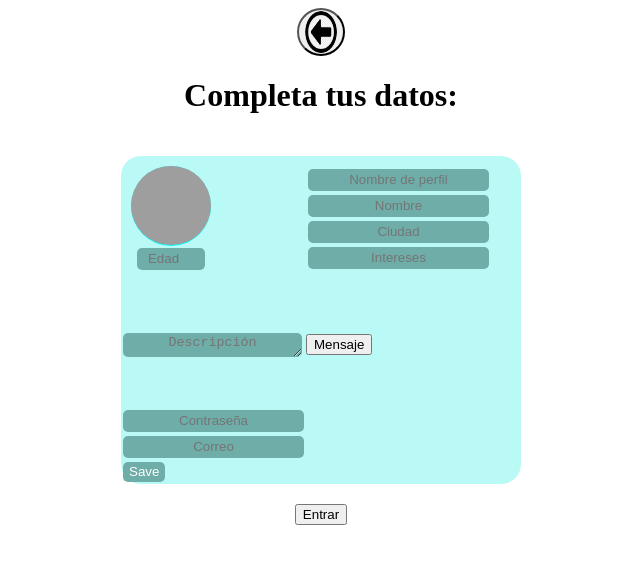
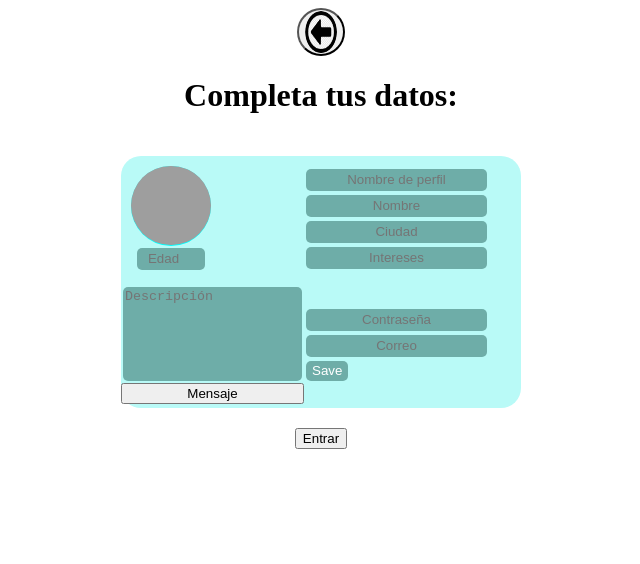
Before and after one commit to JoseLuCG/Proyecto_FinalCurso, a React (Create React App) app in the folder frontend/: page /sing-up in a window 1280 px wide. Shown: the top 564 px of the page, without its empty margins (319-959 px from the left). Built offline with nearby package versions, Linux system fonts and the light colour scheme; grey boxes are pictures that could not be loaded.

Commit message:
Fixex the viewof profile card

```diff
--- a/frontend/src/components/ProfileCard/ProfileCard.jsx
+++ b/frontend/src/components/ProfileCard/ProfileCard.jsx
@@ -58,7 +58,7 @@ function ProfileCard ({user, editable}) {
         <div className={styles.profileContainer}>
             <div className={styles.containerPhoto}>
                 <PicIcon img="https://s.ws.pho.to/img/index/ai/source.jpg" />
-                <input disabled={editable && "disabled"} value={user && user.age} onChange={ageChangeHandler} className={[styles.age, styles.inputData].join(' ')} type="number" placeholder="Edad"/>
+                <input disabled={editable && "disabled"} value={user && user.age} onChange={ageChangeHandler} className={[styles.age, styles.inputData].join(' ')} type="number" placeholder="Edad" maxLength="2"/>
             </div>
             <div>
                 <input disabled={editable && "disabled"} value={user && user.nameProfile} onChange={nameProfileChangeHandler} className={styles.inputData} type="text" placeholder="Nombre de perfil" />
@@ -66,8 +66,10 @@ function ProfileCard ({user, editable}) {
                 <input disabled={editable && "disabled"} value={user && user.location} onChange={locationChangeHandler} className={styles.inputData} type="text" placeholder="Ciudad" />
                 <input disabled={editable && "disabled"} value={user && user.interest} onChange={interestChangeHandler} className={styles.inputData} placeholder="Intereses" />
             </div>
-            <textarea disabled={editable && "disabled"} value={user && user.description} onChange={descriptionChangeHandler} name="description" className={styles.inputData} cols="" rows="" placeholder="Descripción"></textarea>
+            <div className={styles.textareaDescription}>
+            <textarea disabled={editable && "disabled"} value={user && user.description} onChange={descriptionChangeHandler} name="description" className={styles.description} cols="20" rows="6" placeholder="Descripción"></textarea>
             <button>Mensaje</button>
+            </div>
             <div hidden={editable && "hidden"}>
                 <input onChange={passwordChangeHandler} className={styles.inputData} type="password" placeholder="Contraseña" />
                 <input onChange={emailChangeHandler} className={styles.inputData} type="email" placeholder="Correo" />
--- a/frontend/src/components/ProfileCard/ProfileCard.module.css
+++ b/frontend/src/components/ProfileCard/ProfileCard.module.css
@@ -30,6 +30,11 @@
     align-items: center;
     margin: 10px;
 }
+/* ---------- Textarea and mesage Button ----------*/
+.textareaDescription {
+    display: flex;
+    flex-direction: column;
+}
 /* ---------- Inputs CSS ---------- */
 .inputData{
     border-radius: 5px;
@@ -45,3 +50,11 @@
     width: 4rem;
 
 }
+.description {
+    resize: none;
+    border-radius: 5px;
+    border: none;
+    margin: 2px;
+    background-color: var(--background-inputStyle);
+    color: var(--color-inputStyle);
+}
```
